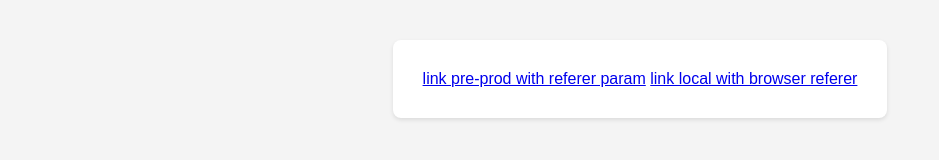
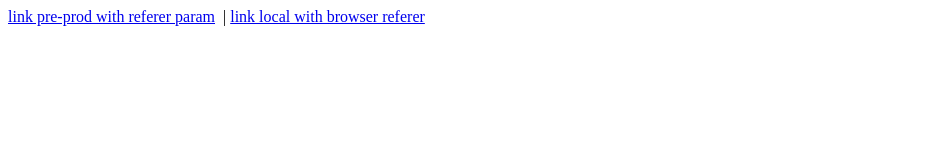
Before and after one commit to cris000000-source/cris_project, a plain HTML site: page index.html in a window 1280 px wide. Shown: the whole page, without its empty margins (0-939 px from the left). Drawn offline with Linux system fonts and the light colour scheme.

Commit message:
Update index.html

```diff
--- a/index.html
+++ b/index.html
@@ -5,33 +5,12 @@
     <meta name="viewport" content="width=device-width, initial-scale=1.0">
     <title>Test referer</title>
     <style>
-        body {
-            font-family: Arial, sans-serif;
-            margin: 40px;
-            background-color: #f4f4f4;
-            color: #333;
-            text-align: center;
-        }
-        h1 {
-            color: #0056b3;
-        }
-        p {
-            font-size: 1.1em;
-        }
-        .container {
-            display:flex;
-            flex-direction: column;
-            background-color: #ffffff;
-            padding: 30px;
-            border-radius: 8px;
-            box-shadow: 0 2px 4px rgba(0, 0, 0, 0.1);
-            display: inline-block;
-        }
+
     </style>
 </head>
 <body>
-    <div class="container">
-          <a href="https://pre.vic88.com/cong-game/game-bai/?a=c9313cdc7a9146d3fca3981987e30d4&utm_source=clickadu&utm_medium=popunder&utm_term={zoneid}&utm_content=gamebai&referer_domain=testdomain.com" target="_blank">link pre-prod with referer param</a>
-    <a href="https://pre.vic88.com/cong-game/game-bai/?a=c9313cdc7a9146d3fca3981987e30d4&utm_source=clickadu&utm_medium=popunder&utm_term={zoneid}&utm_content=gamebai" target="_blank">link local with browser referer</a>
+    <a href="https://pre.vic88.com/?a=c9313cdc7a9146d3fca3981987e30d4&utm_source=clickadu&utm_medium=popunder&utm_term={zoneid}&utm_content=gamebai&referer_domain=testdomain.com" target="_blank">link pre-prod with referer param</a>
+    &nbsp;|&nbsp;<a href="https://pre.vic88.com/?a=c9313cdc7a9146d3fca3981987e30d4&utm_source=clickadu&utm_medium=popunder&utm_term={zoneid}&utm_content=gamebai" target="_blank">link local with browser referer</a>
+
 </body>
 </html>
```
